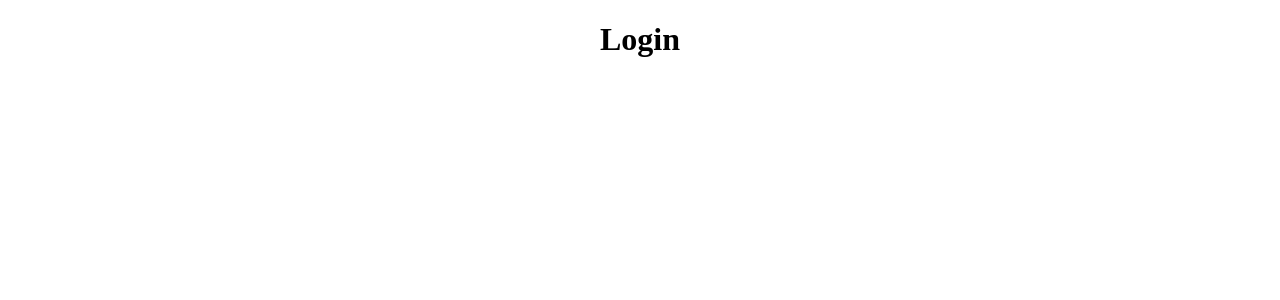
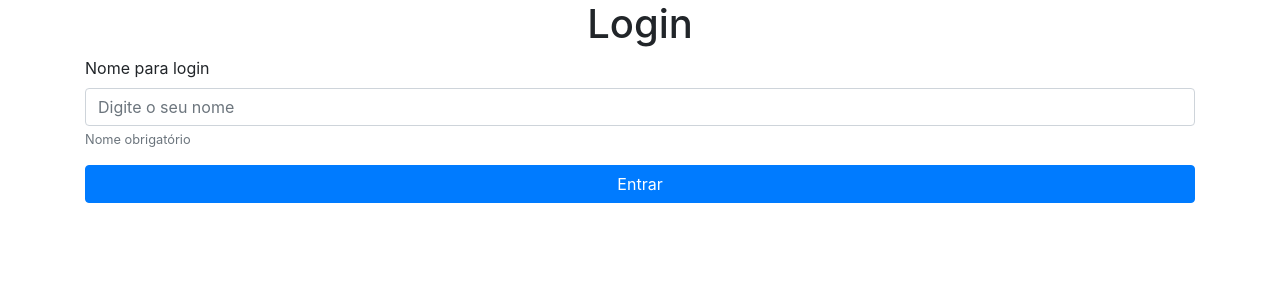
Before and after one commit to truco23/react-web-cursos, a React (Create React App) app: page / in a window 1280 px wide. Shown: the top 300 px of the page. Built offline with nearby package versions, Linux system fonts and the light colour scheme.

Commit message:
Iniciando configurações tela de login

```diff
--- a/package.json
+++ b/package.json
@@ -10,6 +10,7 @@
     "react": "^16.12.0",
     "react-bootstrap": "^1.0.0-beta.16",
     "react-dom": "^16.12.0",
+    "react-router-dom": "^5.1.2",
     "react-scripts": "3.3.0"
   },
   "scripts": {
--- a/src/App.js
+++ b/src/App.js
@@ -1,11 +1,12 @@
 import React from 'react';
+import Routes from './Routes'
+import '../node_modules/bootstrap/dist/css/bootstrap.min.css';
 import './App.css';
-import Login from './modules/login/Login'
 
 function App() {
   return (
     <div className="App">
-      <Login />
+      <Routes />
     </div>
   );
 }
--- /dev/null
+++ b/src/Routes.js
@@ -0,0 +1,18 @@
+import React from 'react';
+import { BrowserRouter, Switch, Route } from 'react-router-dom';
+import Login from './modules/login/Login'
+import Main from './modules/main/Main'
+
+function Routes() {
+
+    return(
+        <BrowserRouter>
+            <Switch>
+                <Route exact path="/" component={ Login } ></Route>
+                <Route path="/main" component={ Main } ></Route>
+            </Switch>
+        </BrowserRouter>
+    )
+}
+
+export default Routes
--- a/src/modules/login/Login.js
+++ b/src/modules/login/Login.js
@@ -1,10 +1,27 @@
 import React, { Component } from 'react';
+import Teste from './Teste';
+import FormLogin from '../shared/forms/FormLogin'
 
 class Login extends Component {
-    state = {  }
+
+    constructor(props) {
+
+        super(props);
+
+        this.state = {
+            // nome: 'Nome',
+            // email: 'E-mail'
+        }
+    }
+
     render() {
+
         return (
-            <h1>Login</h1>
+            // <Teste valores={this.state} />
+            <section>
+                <h1>Login</h1>
+                <FormLogin props={this.props} />
+            </section>
         );
     }
 }
--- /dev/null
+++ b/src/modules/login/Teste.js
@@ -0,0 +1,36 @@
+import React, { Component } from 'react';
+
+class Teste extends Component {
+
+    constructor(props) {
+
+        super(props);
+
+        this.state = {
+            nome: '',
+            email: ''
+        }
+    }
+
+    componentDidMount() {
+        const {nome, email} = this.props.valores;
+
+        this.setState({
+            nome,
+            email
+        })
+    }
+
+    render() {
+        const {nome, email} = this.state;
+
+        return (
+            <div>
+                <p>{nome}</p>
+                <p>{email}</p>
+            </div>
+        );
+    }
+}
+
+export default Teste;
--- /dev/null
+++ b/src/modules/main/Main.js
@@ -0,0 +1,18 @@
+import React, { Component } from 'react';
+
+class Main extends Component {
+
+    constructor(props) {
+
+        super(props);
+        this.state = {  }
+    }
+
+    render() {
+        return (
+            <h1>Main</h1>
+        );
+    }
+}
+
+export default Main;
--- /dev/null
+++ b/src/modules/shared/forms/FormLogin.js
@@ -0,0 +1,75 @@
+import React, { Component } from 'react';
+
+class FormLogin extends Component {
+
+    constructor(props) {
+
+        super(props);
+
+        this.state = {
+            name: ''
+        }
+    }
+
+    handlerSubmit = e => {
+
+        const { name } = this.state;
+
+        e.preventDefault();
+
+        this.setLocalStorage(name);
+        this.redirectPage();
+    }
+
+    handleChangeInput = e => {
+
+        this.setState({ [e.target.name]: e.target.value })
+    }
+
+    setLocalStorage = name => {
+
+        window.localStorage.setItem('login:reactjs', name)
+    }
+
+    redirectPage = () => {
+
+        this.props.props.history.push('/main');
+    }
+
+    render() {
+        return (
+            <form className="container" onSubmit={this.handlerSubmit}>
+                <fieldset>
+                    <div className="form-group text-left">
+                        <label htmlFor="name">Nome para login</label>
+                        <input
+                            type="text"
+                            name="name"
+                            className="form-control"
+                            id="name"
+                            aria-describedby="nameHelp"
+                            placeholder="Digite o seu nome"
+                            onChange={this.handleChangeInput}
+                        />
+
+                        <small
+                            id="nameHelp"
+                            className="form-text text-muted">
+                            Nome obrigatório
+                        </small>
+                    </div>
+                </fieldset>
+
+                <fieldset>
+                    <button
+                        type="submit"
+                        className="btn btn-primary btn-block">
+                            Entrar
+                    </button>
+                </fieldset>
+            </form>
+        );
+    }
+}
+
+export default FormLogin;
```
Also changed, not shown: 1 other file (tests, documents, lock files or other folders).
